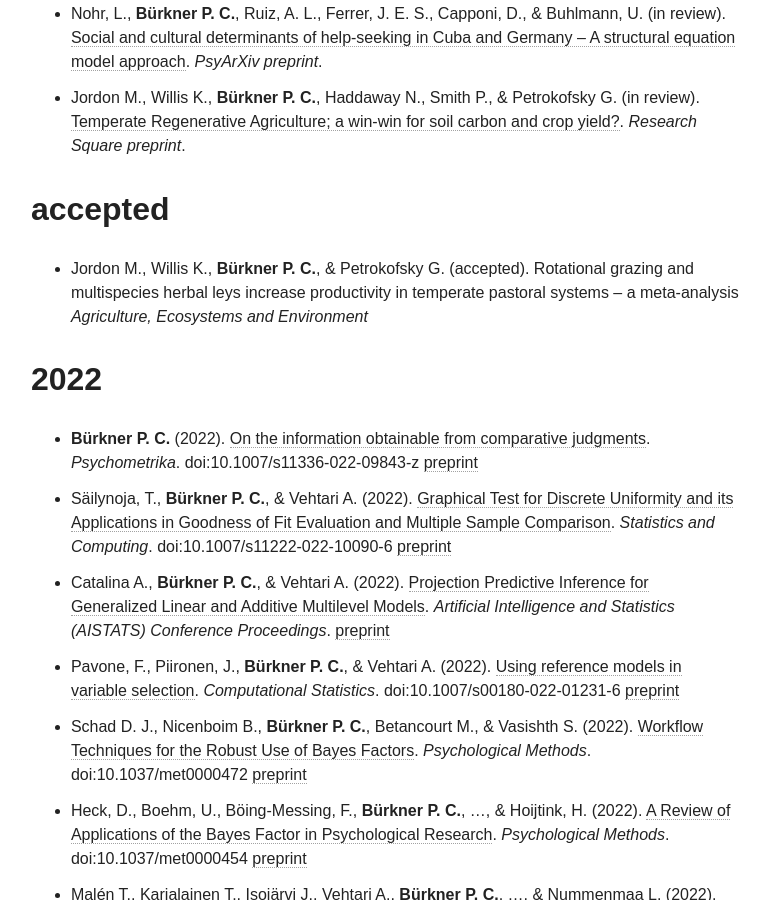
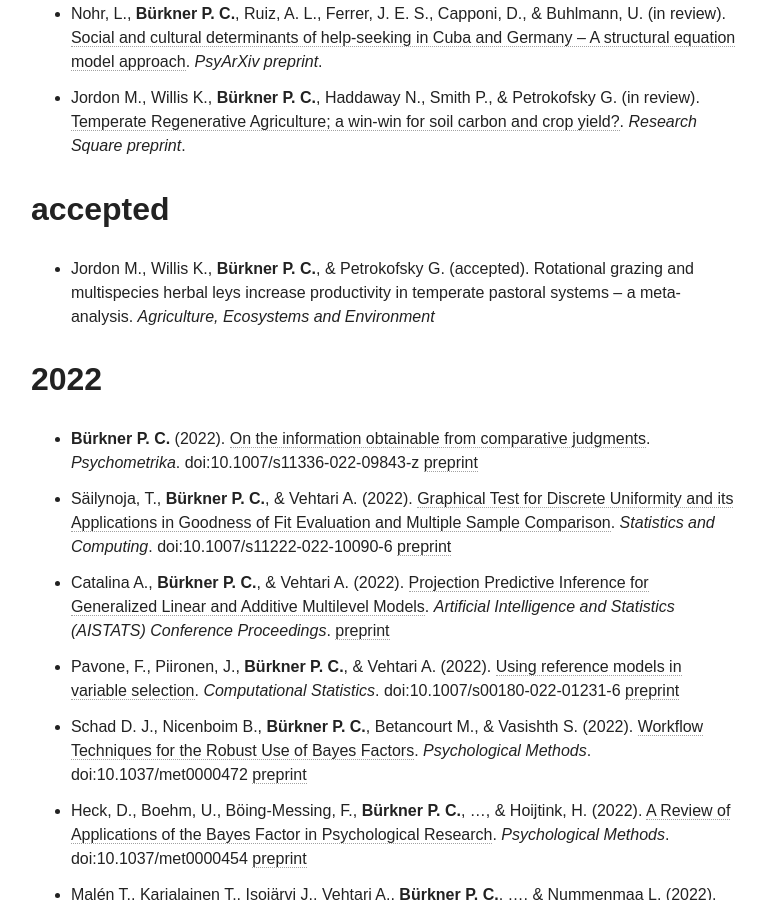
Before and after one commit to paul-buerkner/paul-buerkner.github.io, a Jekyll site: the page built from publications/index.md, in a window 1280 px wide and 900 px high, scrolled down 1712 px. Shown: the whole window, without its empty margins (255-1024 px from the left). Built offline with Jekyll 4.4.1, drawn with Linux system fonts in a browser that asks for light colours; nearby versions of some CDN libraries.

Commit message:
fix typo

```diff
--- a/publications/index.md
+++ b/publications/index.md
@@ -26,7 +26,7 @@ excerpt: "A list of my publications"
 
 ## accepted
 
-* Jordon M., Willis K., **Bürkner P. C.**, & Petrokofsky G. (accepted). Rotational grazing and multispecies herbal leys increase productivity in temperate pastoral systems – a meta-analysis *Agriculture, Ecosystems and Environment*
+* Jordon M., Willis K., **Bürkner P. C.**, & Petrokofsky G. (accepted). Rotational grazing and multispecies herbal leys increase productivity in temperate pastoral systems – a meta-analysis. *Agriculture, Ecosystems and Environment*
 
 ## 2022
 
```
